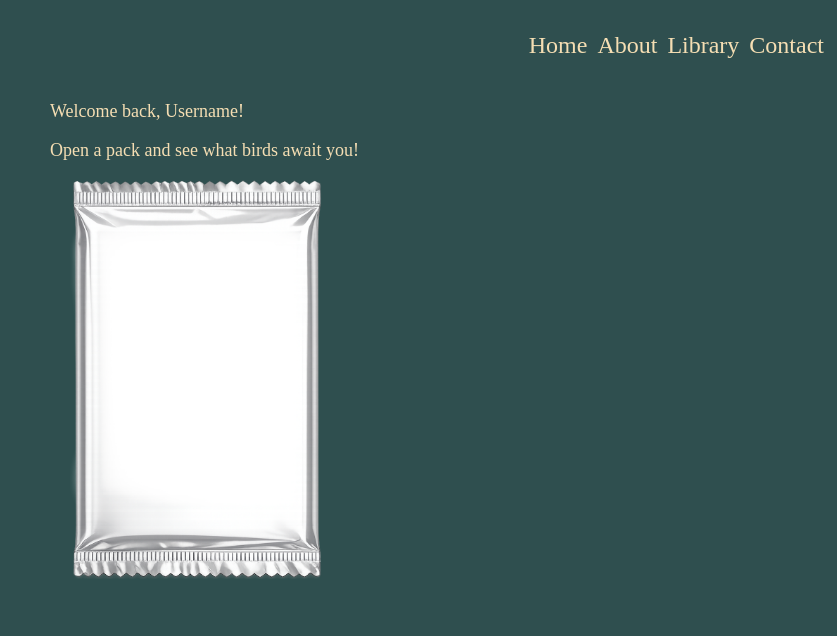
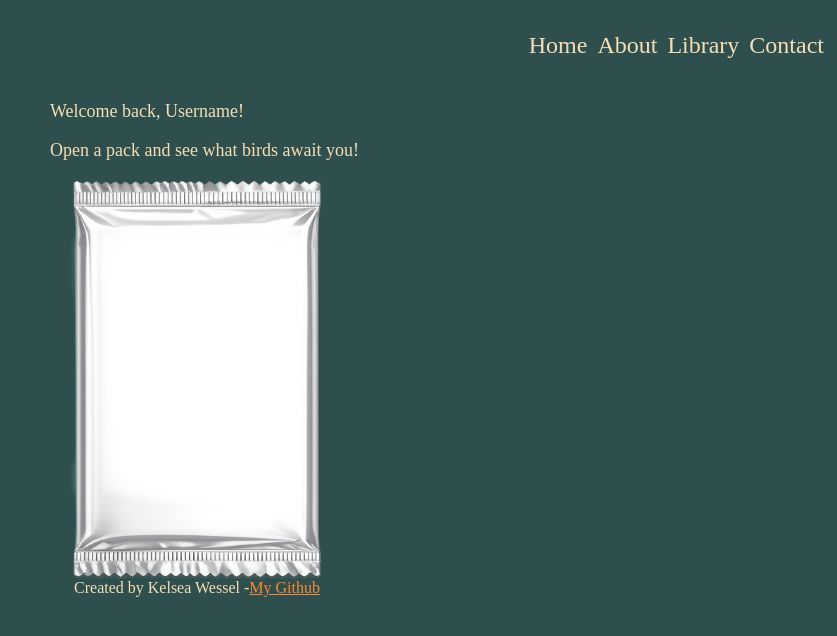
Before and after one commit to KelsNoodle/launchcode-Unit1-project, a React (Vite) app in the folder unit1-project/: page / in a window 1280 px wide. Shown: the top 636 px of the page, without its empty margins (443-1280 px from the left). Built offline with nearby package versions, Linux system fonts and the light colour scheme.

Commit message:
added footer component

```diff
--- a/unit1-project/src/App.css
+++ b/unit1-project/src/App.css
@@ -13,7 +13,9 @@
     text-indent: 15px;
 }
 
-
+a {
+    color:#f98837
+}
 
 main {
     display: grid;
@@ -24,6 +26,13 @@
 
 body {
     background-color: #2f4f4f;
+}
+
+footer {
+    color: #f5deb3;
+    display: flex;
+    align-items: center;
+    justify-content: center;
 }
 
 form {
--- a/unit1-project/src/App.jsx
+++ b/unit1-project/src/App.jsx
@@ -4,6 +4,7 @@
 import AboutMe from './components/About'
 import Home from './components/Home'
 import Contact from './components/Contact'
+import Footer from './components/Footer'
 
 function App() {
    return (
@@ -18,6 +19,7 @@
           <Route path="*" element={<Navigate to="/" />} />
         </Routes>
       </main>
+      <Footer />
 
     </>
   )
--- /dev/null
+++ b/unit1-project/src/components/Footer.jsx
@@ -0,0 +1,7 @@
+export default function Footer() {
+    return(
+        <footer>
+        Created by Kelsea Wessel - <a href="https://github.com/KelsNoodle">My Github</a>
+        </footer>
+    )
+}
```
